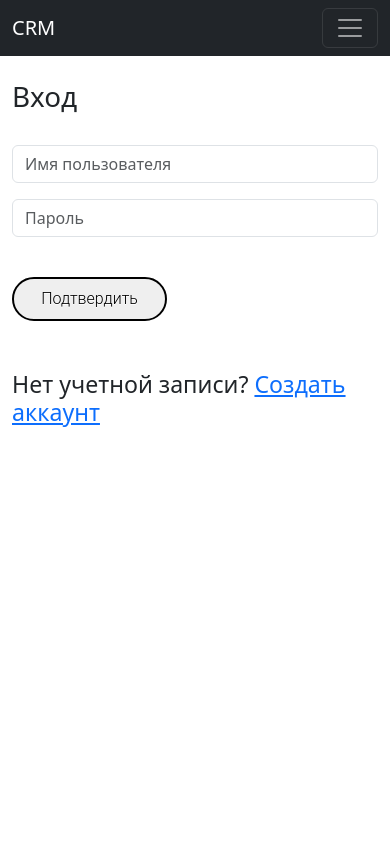
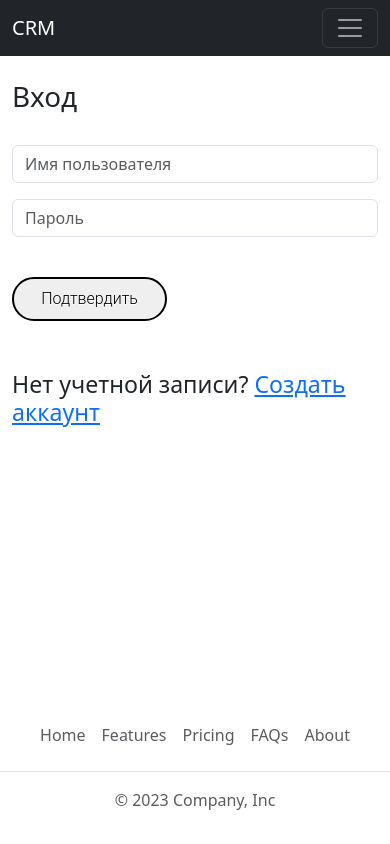
Before and after one commit to TheMatrix2/Django-CRM, a Django app: page /account/ in a window 390 px wide. Run offline with Django 4.2, Linux system fonts and the light colour scheme; some libraries are stand-ins or nearby versions.

Commit message:
Added footer and changed navbar settings for mobile version of application

```diff
--- a/website/templates/base.html
+++ b/website/templates/base.html
@@ -22,7 +22,6 @@
         text-shadow: 0 0.04em 0.04em rgb(255, 255, 255);
         text-align: center;
         transition: all 0.2s;
-	  cursor: pointer;
       }
 
       .btn1:hover {
@@ -52,7 +51,7 @@
       }
     </style>
     </head>
-  <body>
+  <body class="d-flex flex-column min-vh-100">
     {% include 'navbar.html' %}
     <div class="container">
         <br/>
@@ -65,10 +64,21 @@
           </div>
         {% endfor %}
       {% endif %}
-
       {% block content %}
       {% endblock %}
     </div>
+
+    <footer class="footer mt-auto py-3">
+      <ul class="nav justify-content-center border-bottom pb-3 mb-3">
+        <li class="nav-item"><a href="#" class="nav-link px-2 text-body-secondary">Home</a></li>
+        <li class="nav-item"><a href="#" class="nav-link px-2 text-body-secondary">Features</a></li>
+        <li class="nav-item"><a href="#" class="nav-link px-2 text-body-secondary">Pricing</a></li>
+        <li class="nav-item"><a href="#" class="nav-link px-2 text-body-secondary">FAQs</a></li>
+        <li class="nav-item"><a href="#" class="nav-link px-2 text-body-secondary">About</a></li>
+      </ul>
+      <p class="text-center text-body-secondary">© 2023 Company, Inc</p>
+    </footer>
+
     <script src="https://cdn.jsdelivr.net/npm/bootstrap@5.3.1/dist/js/bootstrap.bundle.min.js" integrity="sha384-HwwvtgBNo3bZJJLYd8oVXjrBZt8cqVSpeBNS5n7C8IVInixGAoxmnlMuBnhbgrkm" crossorigin="anonymous"></script>
     <script src="https://code.jquery.com/jquery-3.5.1.slim.min.js"></script>
     <script src="https://cdn.jsdelivr.net/npm/@popperjs/core@2.10.2/dist/umd/popper.min.js"></script>
--- a/website/templates/navbar.html
+++ b/website/templates/navbar.html
@@ -1,37 +1,33 @@
 <nav class="navbar navbar-expand-lg navbar-dark bg-dark">
     <div class="container-fluid">
         <a class="navbar-brand" href="{% url 'home' %}">CRM</a>
-    <button class="navbar-toggler" type="button" xdata-bs-toggle="collapse" data-bs-target="#navbarSupportedContent" aria-controls="navbarSupportedContent" aria-expanded="false" aria-label="Toggle navigation">
+        <button class="navbar-toggler collapsed" type="button" data-toggle="collapse"
+                data-target="#navbarSupportedContent" aria-controls="navbarSupportedContent"
+                aria-expanded="false" aria-label="Toggle navigation">
             <span class="navbar-toggler-icon"></span>
         </button>
         <div class="collapse navbar-collapse" id="navbarSupportedContent">
             {% if user.is_authenticated %}
             <ul class="navbar-nav me-auto mb-0 mb-lg-0">
-        <div class="ml-auto">
-          <a class="nav-link" href="#">Курсы</a>
-        </div>
-        <div class="ml-auto">
-          <a class="nav-link" href="{% url 'clients' %}">Клиенты</a>
-        </div>
+                <li class="ml-auto"><a class="nav-link" href="#">Курсы</a></li>
+                <li class="ml-auto"><a class="nav-link" href="{% url 'clients' %}">Клиенты</a></li>
             </ul>
 
             <ul class="navbar-nav ml-auto mb-0 mb-lg-0">
 
-          <div class="ml-auto">
-            <a class="nav-link" href="{% url 'account' %}">Личный кабинет</a>
-          </div>
-          <div class="ml-auto">
-            <a class="nav-link" href="{% url 'logout' %}">Выйти</a>
-          </div>
+                <li class="ml-auto"><a class="nav-link" href="{% url 'profile' %}">Личный кабинет</a></li>
+                <li class="ml-auto"><a class="nav-link" href="{% url 'logout' %}">Выйти</a></li>
+            </ul>
             {% else %}
+            <ul class="navbar-nav ml-auto mb-0 mb-lg-0">
                 <div class="ml-auto">
                 <a class="nav-link" href="{% url 'login' %}">Войти</a>
                 </div>
                 <div class="ml-auto">
                 <a class="nav-link" href="{% url 'register' %}">Регистрация</a>
                 </div>
+            </ul>
             {% endif %}
-      </ul>
 
         </div>
     </div>
```
Lines whose indentation alone changed are shown as unchanged.
